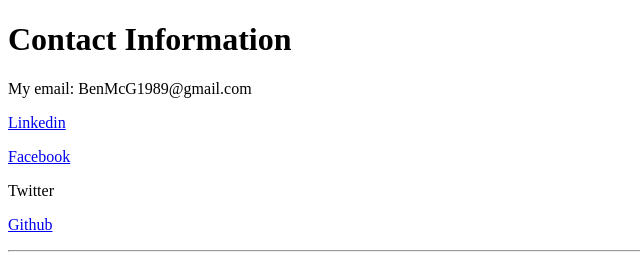
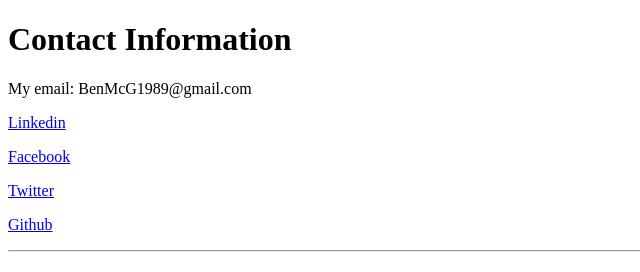
Before and after one commit to McGinnis89/CV, a plain HTML site: page Contact-me.html in a window 1280 px wide. Shown: the top 272 px of the page, 0-640 px from the left. Drawn offline with Linux system fonts and the light colour scheme.

Commit message:
Updated Information
Added my twitter link.

```diff
--- a/Contact-me.html
+++ b/Contact-me.html
@@ -11,7 +11,7 @@
   <p>My email: BenMcG1989@gmail.com</p>
   <p><a href="https://www.linkedin.com/in/ben-mcginnis-89bba523b?lipi=urn%3Ali%3Apage%3Ad_flagship3_profile_view_base_contact_details%3BBf3egJxCSWW%2BasoSlk7Gag%3D%3D">Linkedin</a></p>
   <p><a href="https://www.facebook.com/BenMcG89">Facebook</a></p>
-  <p>Twitter</p>
+  <p><a href="https://twitter.com/BenMcGi16304539">Twitter</a></p>
   <p><a href="https://www.github.com/McGinnis89/">Github</a></p>
   <hr>
   <br>
```
